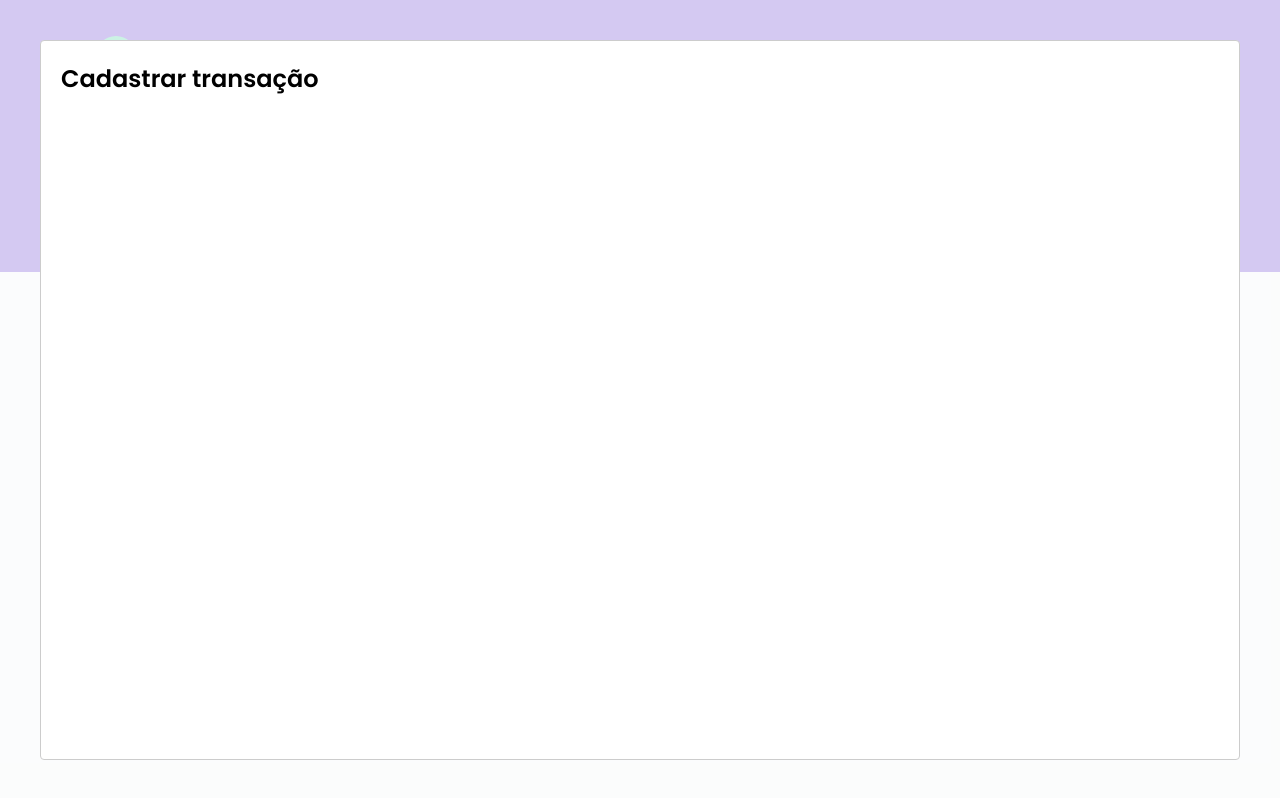
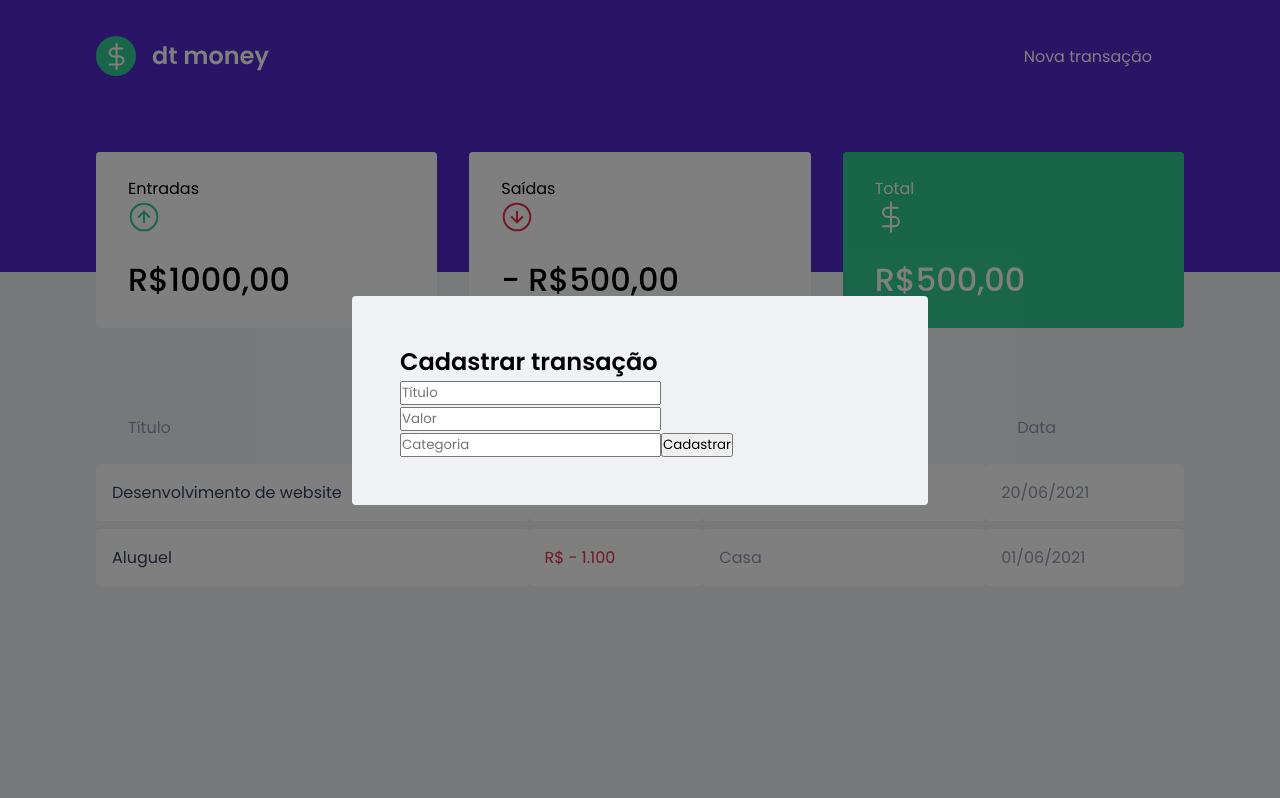
Before and after one commit to frantecbh/ignite-dtmoney, a React (Create React App) app: page / in a window 1280 px wide. Both pictures are taken after a click on the button "Nova transação". Built offline with nearby package versions, Linux system fonts and the light colour scheme; no server answers; what miragejs would draw is missing.

Commit message:
estilizando modal

```diff
--- a/src/components/NewTransactionModal/index.tsx
+++ b/src/components/NewTransactionModal/index.tsx
@@ -1,6 +1,7 @@
 import React from 'react'
 
 import Modal from 'react-modal'
+import { Container } from './style';
 
 interface NewTransactionModalProps {
 
@@ -16,8 +17,22 @@
         <Modal
             isOpen={isOpen}
             onRequestClose={onRequestClose}
+            overlayClassName="react-modal-overlay"
+            className="react-modal-content"
+
         >
-            <h2>Cadastrar transação</h2>
+            <Container>
+                <h2>Cadastrar transação</h2>
+
+                <input type="text" placeholder='Título' />
+
+                <input type="number" placeholder='Valor' />
+
+                <input type="text" placeholder='Categoria' />
+
+                <button type='submit'>Cadastrar</button>
+            </Container>
+
         </Modal>
 
     )
--- a/src/components/NewTransactionModal/style.ts
+++ b/src/components/NewTransactionModal/style.ts
@@ -1 +1,7 @@
 import styled from "styled-components";
+
+export const Container = styled.form`
+
+
+
+`
--- a/src/styles/global.ts
+++ b/src/styles/global.ts
@@ -43,4 +43,35 @@
       opacity: 0.6;
       cursor: not-allowed;
     }
+
+    .react-modal-overlay{
+
+        background: rgba(0, 0, 0, 0.5);
+
+        position: fixed;
+        top: 0;
+        bottom: 0;
+        right: 0;
+        left: 0;
+
+        display: flex;
+        align-items: center;
+        justify-content: center;
+
+
+
+
+    }
+    .react-modal-content{
+        width: 100%;
+        max-width: 576px;
+
+        background: var(--background);
+        padding: 3rem;
+        position: relative;
+
+        border-radius: 0.25rem;
+
+
+    }
 `;
```
